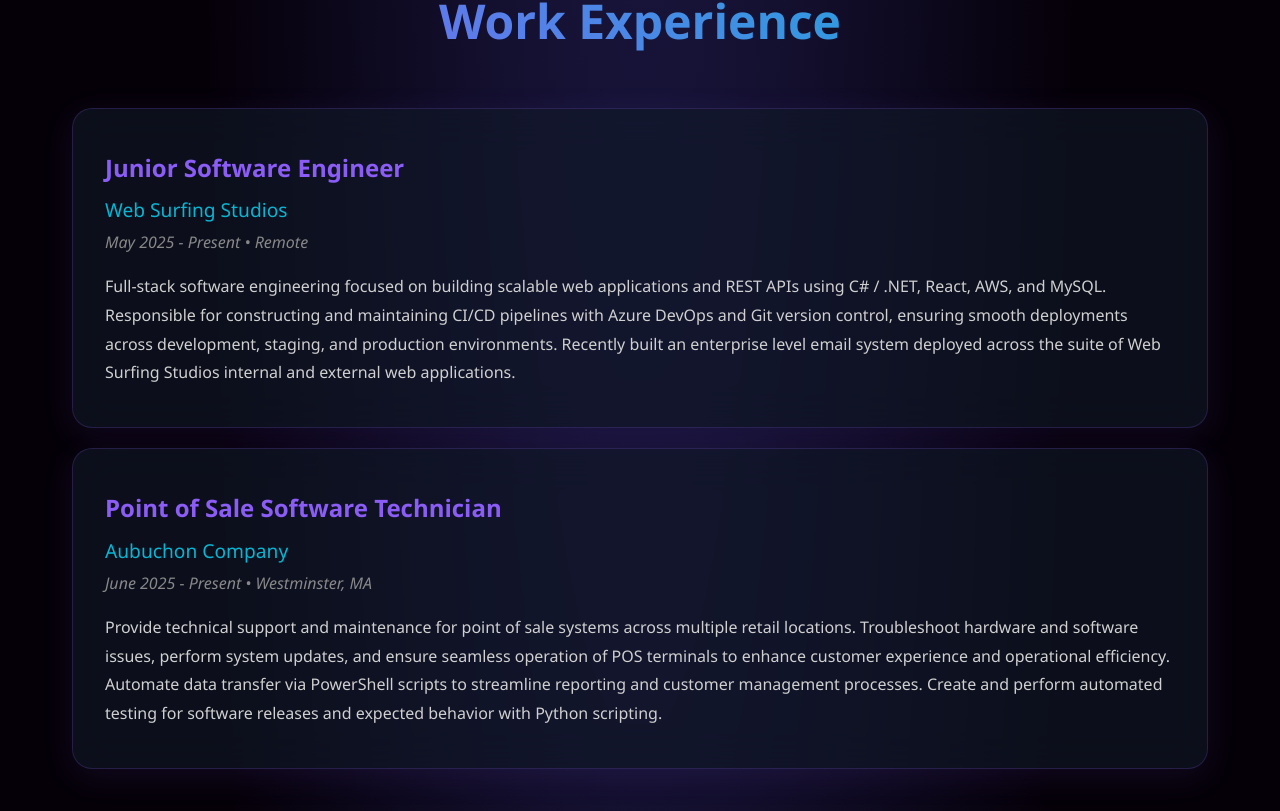
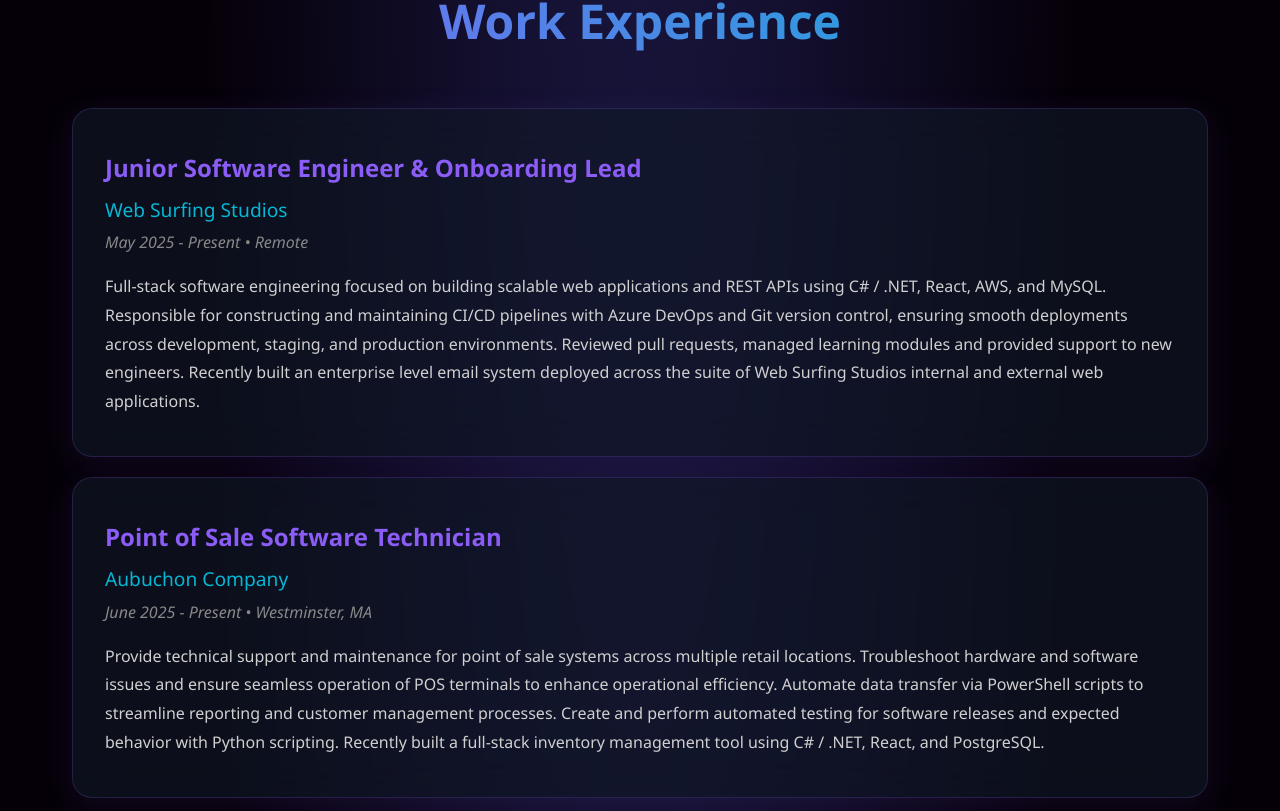
Before and after one commit to afahey03/portfolio, a React (Vite) app: page / in a window 1280 px wide. Shown: the part 1589-2400 px from the top of the page. Built offline with nearby package versions, Linux system fonts and the light colour scheme.

Commit message:
add some stuff

```diff
--- a/src/components/Experience.jsx
+++ b/src/components/Experience.jsx
@@ -3,16 +3,16 @@
 const Experience = () => {
     const experiences = [
         {
-            title: 'Junior Software Engineer',
+            title: 'Junior Software Engineer & Onboarding Lead',
             company: 'Web Surfing Studios',
             date: 'May 2025 - Present • Remote',
-            description: 'Full-stack software engineering focused on building scalable web applications and REST APIs using C# / .NET, React, AWS, and MySQL. Responsible for constructing and maintaining CI/CD pipelines with Azure DevOps and Git version control, ensuring smooth deployments across development, staging, and production environments. Recently built an enterprise level email system deployed across the suite of Web Surfing Studios internal and external web applications.'
+            description: 'Full-stack software engineering focused on building scalable web applications and REST APIs using C# / .NET, React, AWS, and MySQL. Responsible for constructing and maintaining CI/CD pipelines with Azure DevOps and Git version control, ensuring smooth deployments across development, staging, and production environments. Reviewed pull requests, managed learning modules and provided support to new engineers. Recently built an enterprise level email system deployed across the suite of Web Surfing Studios internal and external web applications.'
         },
         {
             title: 'Point of Sale Software Technician',
             company: 'Aubuchon Company',
             date: 'June 2025 - Present • Westminster, MA',
-            description: 'Provide technical support and maintenance for point of sale systems across multiple retail locations. Troubleshoot hardware and software issues, perform system updates, and ensure seamless operation of POS terminals to enhance customer experience and operational efficiency. Automate data transfer via PowerShell scripts to streamline reporting and customer management processes. Create and perform automated testing for software releases and expected behavior with Python scripting.'
+            description: 'Provide technical support and maintenance for point of sale systems across multiple retail locations. Troubleshoot hardware and software issues and ensure seamless operation of POS terminals to enhance operational efficiency. Automate data transfer via PowerShell scripts to streamline reporting and customer management processes. Create and perform automated testing for software releases and expected behavior with Python scripting. Recently built a full-stack inventory management tool using C# / .NET, React, and PostgreSQL.'
         }
     ];
 
```
